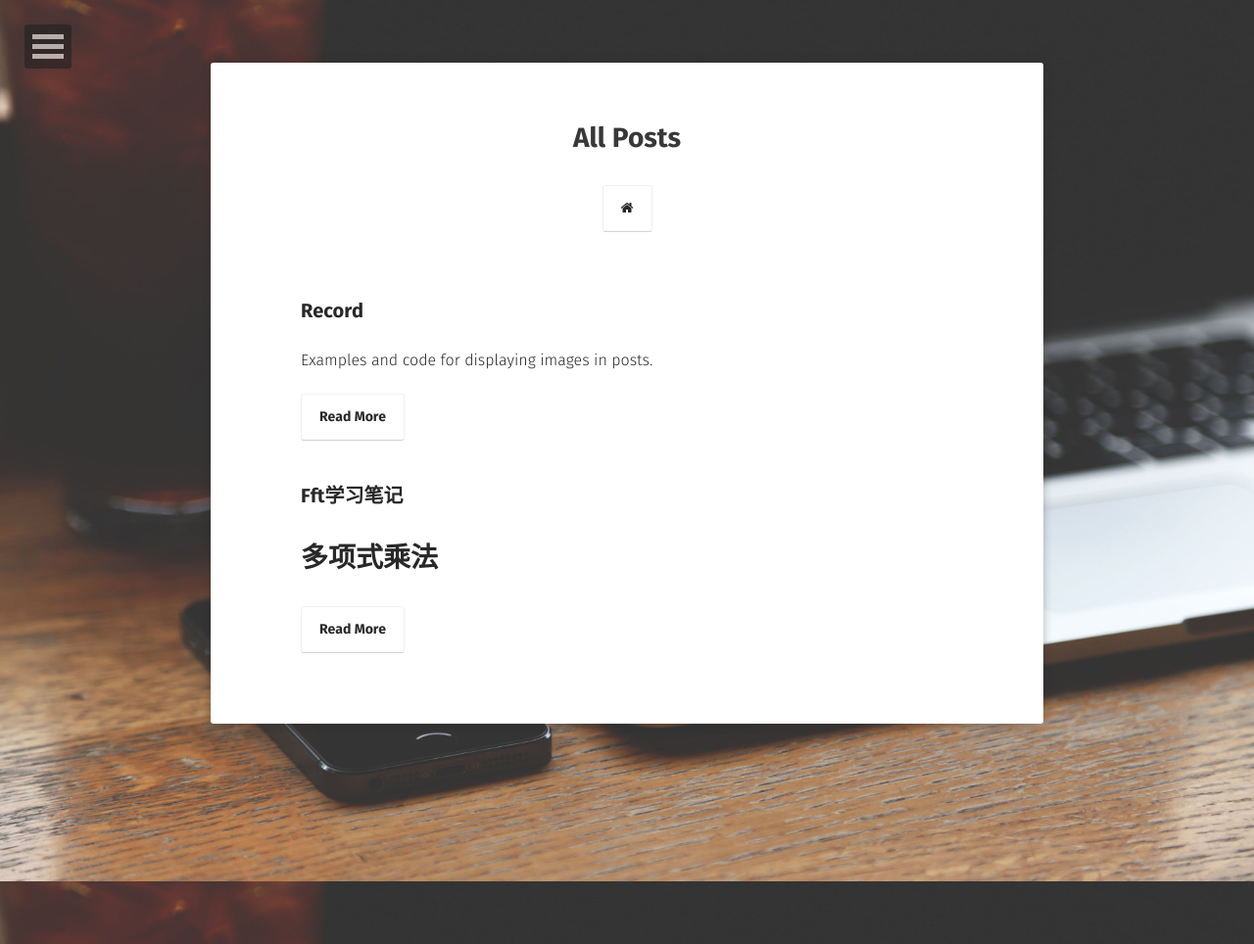
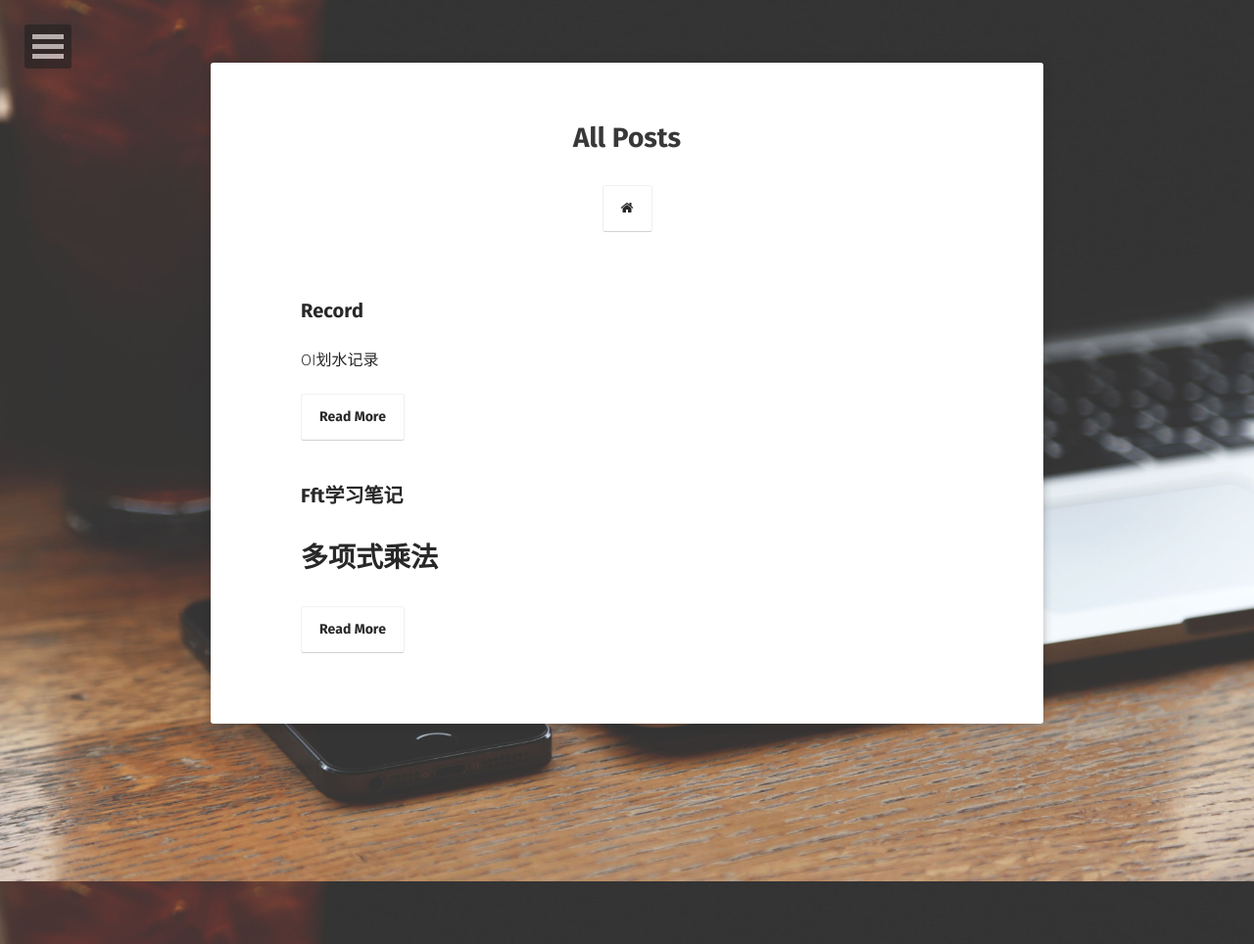
Before and after one commit to olers/olers.github.io, a Jekyll site: the page built from posts/index.md, in a window 1280 px wide. Shown: the whole page at 98% size. Built offline with Jekyll 4.4.1, drawn with Linux system fonts in a browser that asks for light colours; some web fonts are replaced.

Commit message:
Update 2017-07-15-record.md

```diff
--- a/_posts/2017-07-15-record.md
+++ b/_posts/2017-07-15-record.md
@@ -2,7 +2,7 @@
 layout: post
 title: "Record"
 date: 2017-07-15
-excerpt: "Examples and code for displaying images in posts."
+excerpt: "OI划水记录"
 tags: [record, study]
 comments: true
 ---
```
